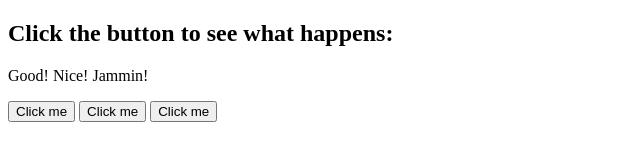
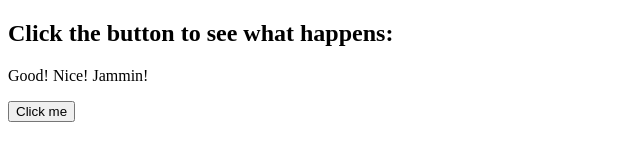
Before and after one commit to shrushee/web_dev, a plain HTML site: page simple_interactive.html in a window 1280 px wide. Shown: the whole page, without its empty margins (0-640 px from the left). Drawn offline with Linux system fonts and the light colour scheme.

Commit message:
dfsDFADF

```diff
--- a/simple_interactive.html
+++ b/simple_interactive.html
@@ -7,7 +7,5 @@
         <h2>Click the button to see what happens:</h2>
         <p>Good! Nice! Jammin!</p>
         <button>Click me</button>
-        <button>Click me</button>
-        <button>Click me</button>
     </body>
 </html>
```
